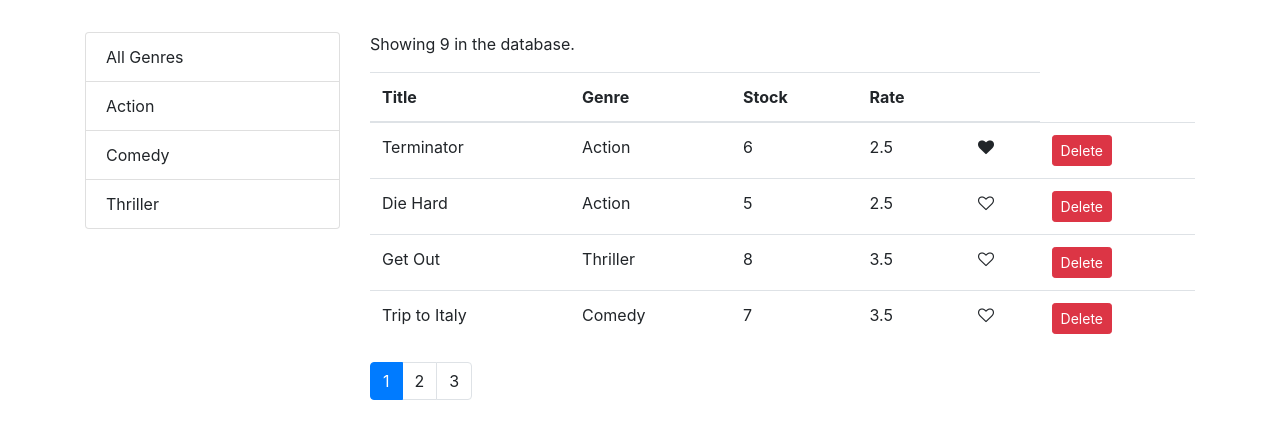
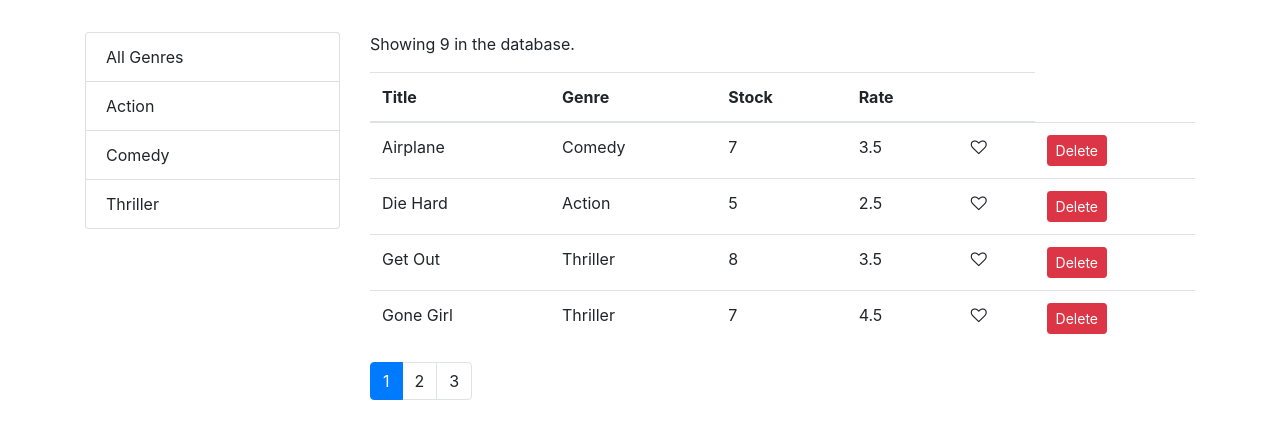
Before and after one commit to dantrovato/vidly, a React (Create React App) app: page / in a window 1280 px wide. Shown: the top 438 px of the page. Built offline with nearby package versions, Linux system fonts and the light colour scheme.

Commit message:
Add 17-Sorting - raising the sort event

```diff
--- a/src/components/movies.jsx
+++ b/src/components/movies.jsx
@@ -6,13 +6,15 @@
 import { paginate } from "../utils/paginate";
 import { getGenres } from "../services/fakeGenreService";
 import MoviesTable from "./moviesTable";
+import _ from "lodash";
 
 class Movies extends Component {
   state = {
     movies: [],
     genres: [],
+    currentPage: 1,
     pageSize: 4,
-    currentPage: 1,
+    sortColumn: { path: "title", order: "asc" },
   };
 
   componentDidMount() {
@@ -48,7 +50,14 @@
   };
 
   handleSort = (path) => {
-    console.log(path);
+    const sortColumn = { ...this.state.sortColumn };
+    if (path === sortColumn.path) {
+      sortColumn.order = sortColumn.order === "asc" ? "desc" : "asc";
+    } else {
+      sortColumn.path = path;
+      sortColumn.order = "asc";
+    }
+    this.setState({ sortColumn: { path, order: "asc" } });
   };
 
   render() {
@@ -57,6 +66,7 @@
       pageSize,
       currentPage,
       selectedGenre,
+      sortColumn,
       movies: allMovies,
     } = this.state;
 
@@ -69,7 +79,11 @@
         ? allMovies.filter((m) => m.genre._id === selectedGenre._id)
         : allMovies;
 
-    const movies = paginate(filtered, currentPage, pageSize);
+    // the below two lines are equivalent
+    //             _.orderBy(filtered, ["title"], ["desc"]);
+    const sorted = _.orderBy(filtered, [sortColumn.path], [sortColumn.order]);
+
+    const movies = paginate(sorted, currentPage, pageSize);
 
     return (
       <div className="row">
```
